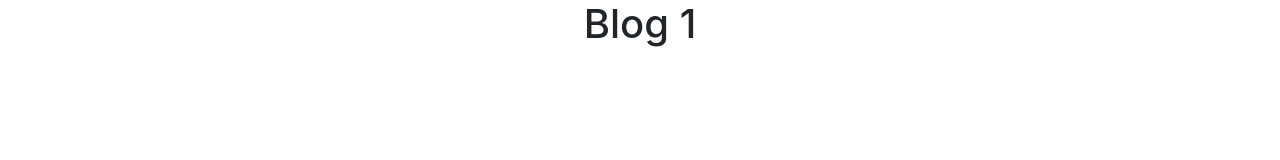
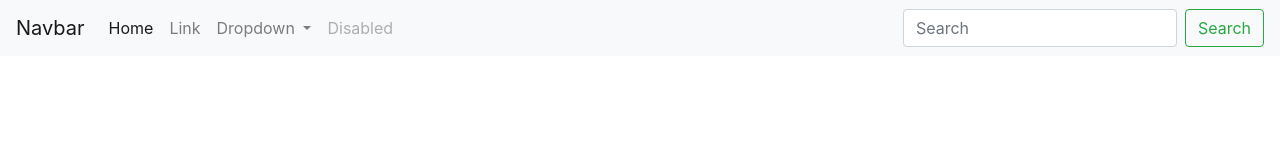
Before and after one commit to prateek-048/college_project, a plain HTML site: page blog.html in a window 1280 px wide. Drawn offline with nearby package versions, Linux system fonts and the light colour scheme.

Commit message:
navbar added

```diff
--- a/blog.html
+++ b/blog.html
@@ -13,12 +13,46 @@
     <title>Blog 1</title>
 </head>
 
+
 <body>
-    <h1>
-        <p align="center">
-            Blog 1
-        </p>
-    </h1>
+    <nav class="navbar navbar-expand-lg navbar-light bg-light">
+        <a class="navbar-brand" href="#">Navbar</a>
+        <button class="navbar-toggler" type="button" data-toggle="collapse" data-target="#navbarSupportedContent"
+            aria-controls="navbarSupportedContent" aria-expanded="false" aria-label="Toggle navigation">
+            <span class="navbar-toggler-icon"></span>
+        </button>
+
+        <div class="collapse navbar-collapse" id="navbarSupportedContent">
+            <ul class="navbar-nav mr-auto">
+                <li class="nav-item active">
+                    <a class="nav-link" href="#">Home <span class="sr-only">(current)</span></a>
+                </li>
+                <li class="nav-item">
+                    <a class="nav-link" href="#">Link</a>
+                </li>
+                <li class="nav-item dropdown">
+                    <a class="nav-link dropdown-toggle" href="#" id="navbarDropdown" role="button"
+                        data-toggle="dropdown" aria-haspopup="true" aria-expanded="false">
+                        Dropdown
+                    </a>
+                    <div class="dropdown-menu" aria-labelledby="navbarDropdown">
+                        <a class="dropdown-item" href="#">Action</a>
+                        <a class="dropdown-item" href="#">Another action</a>
+                        <div class="dropdown-divider"></div>
+                        <a class="dropdown-item" href="#">Something else here</a>
+                    </div>
+                </li>
+                <li class="nav-item">
+                    <a class="nav-link disabled" href="#">Disabled</a>
+                </li>
+            </ul>
+            <form class="form-inline my-2 my-lg-0">
+                <input class="form-control mr-sm-2" type="search" placeholder="Search" aria-label="Search">
+                <button class="btn btn-outline-success my-2 my-sm-0" type="submit">Search</button>
+            </form>
+        </div>
+    </nav>
+
 
     <!-- Optional JavaScript -->
     <!-- jQuery first, then Popper.js, then Bootstrap JS -->
```
Also changed, not shown: front_page.html (+2 -2 lines).
